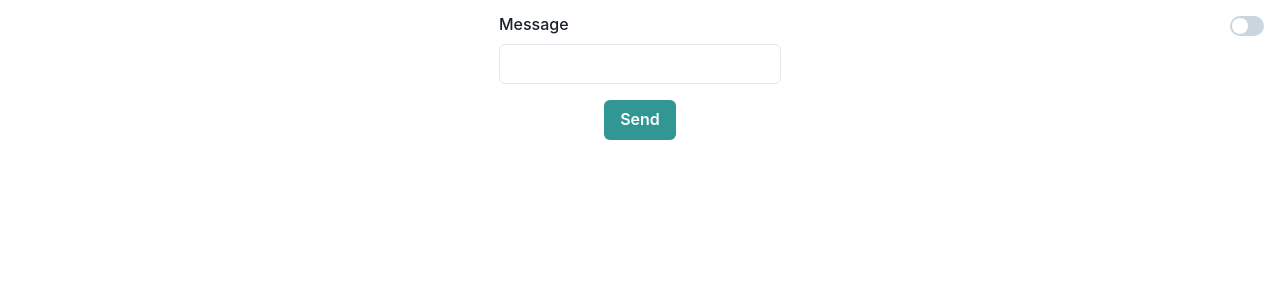
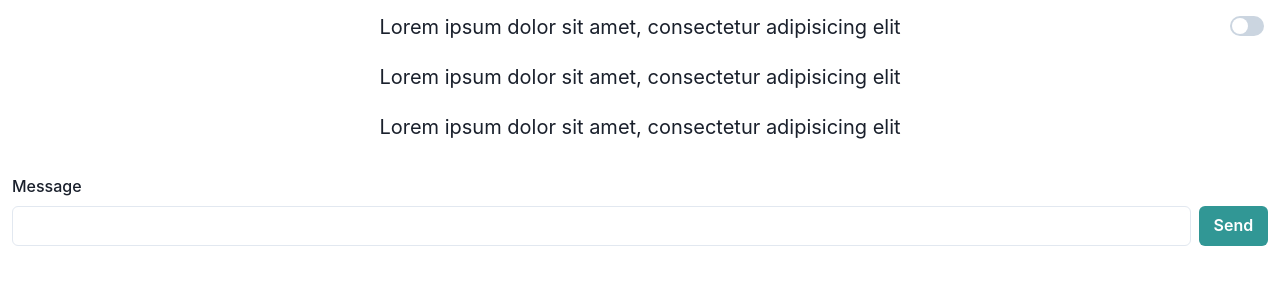
Before and after one commit to feliciaszhang/roaming, a Next.js app in the folder client/: page / in a window 1280 px wide. Shown: the top 300 px of the page. Built offline with nearby package versions, Linux system fonts and the light colour scheme.

Commit message:
add messageListField

```diff
--- a/client/src/components/MessageField.tsx
+++ b/client/src/components/MessageField.tsx
@@ -1,37 +1,47 @@
 import React, { InputHTMLAttributes } from "react";
 import { InputField } from "../components/InputField";
 import { Form, Formik } from "formik";
-import { Button } from "@chakra-ui/react";
+import { Box, Button, Flex } from "@chakra-ui/react";
 
 type MessageFieldProps = InputHTMLAttributes<HTMLInputElement> & {
-  handleSendMessage: ({message: string}) => void
+  handleSendMessage: ({ message: string }) => void;
 };
 
-export const MessageField: React.FC<MessageFieldProps> = (props: MessageFieldProps) => {
+export const MessageField: React.FC<MessageFieldProps> = (
+  props: MessageFieldProps
+) => {
   return (
+    <Box width="100%">
       <Formik
         initialValues={{ message: "" }}
         onSubmit={(values, { setSubmitting, resetForm }) => {
-        props.handleSendMessage(values)
+          props.handleSendMessage(values);
           setSubmitting(false);
           resetForm();
         }}
       >
         {({ isSubmitting }) => (
           <Form>
-          <InputField name="message" placeholder="message" label="Message" />
+            <Flex align="flex-end">
+              <InputField
+                name="message"
+                placeholder="message"
+                label="Message"
+              />
               <Button
                 mt={4}
+                ml={2}
                 type="submit"
                 colorScheme="teal"
-            textColor="white"
                 variant="solid"
                 isLoading={isSubmitting}
               >
                 Send
               </Button>
+            </Flex>
           </Form>
         )}
       </Formik>
+    </Box>
   );
 };
--- /dev/null
+++ b/client/src/components/MessageListField.tsx
@@ -0,0 +1,23 @@
+import React, { InputHTMLAttributes } from "react";
+import { InputField } from "./InputField";
+import { Form, Formik } from "formik";
+import { Box, Button, ListItem, List } from "@chakra-ui/react";
+
+type MessageListFieldProps = InputHTMLAttributes<HTMLInputElement> & {
+};
+
+export const MessageListField: React.FC<MessageListFieldProps> = () => {
+  return (
+<List spacing={5}>
+<ListItem>
+    Lorem ipsum dolor sit amet, consectetur adipisicing elit
+  </ListItem>
+  <ListItem>
+    Lorem ipsum dolor sit amet, consectetur adipisicing elit
+  </ListItem>
+  <ListItem>
+    Lorem ipsum dolor sit amet, consectetur adipisicing elit
+  </ListItem>
+</List>
+  );
+};
--- a/client/src/pages/_app.tsx
+++ b/client/src/pages/_app.tsx
@@ -10,6 +10,7 @@ import {
 import {DarkModeSwitch} from '../components/DarkModeSwitch'
 import SocketService from '../SocketService'
 import { MessageField } from "../components/MessageField";
+import { MessageListField } from "../components/MessageListField";
 
 export const App = () => {
   const ChatContext: React.Context<SocketService> = createContext(
@@ -24,10 +25,11 @@ export const App = () => {
 
   return (
     <ChakraProvider theme={theme}>
-      <Box textAlign="center" fontSize="xl">
+      <Box fontSize="xl">
         <Grid minH="100vh" p={3}>
           <DarkModeSwitch />
           <VStack spacing={8}>
+            <MessageListField />
             <MessageField handleSendMessage={handleSendMessage}/>
           </VStack>
         </Grid>
```
Lines whose indentation alone changed are shown as unchanged.
